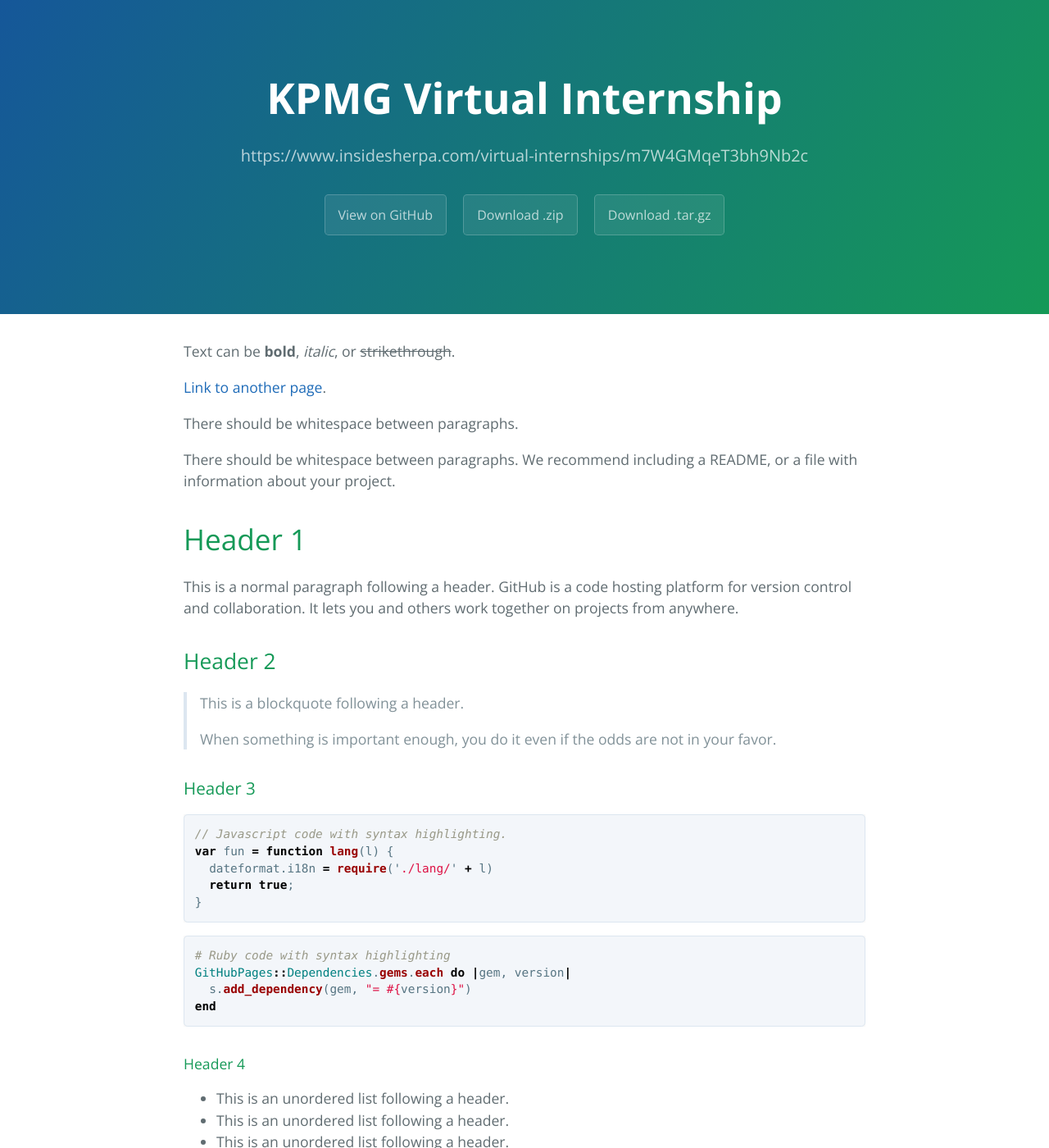
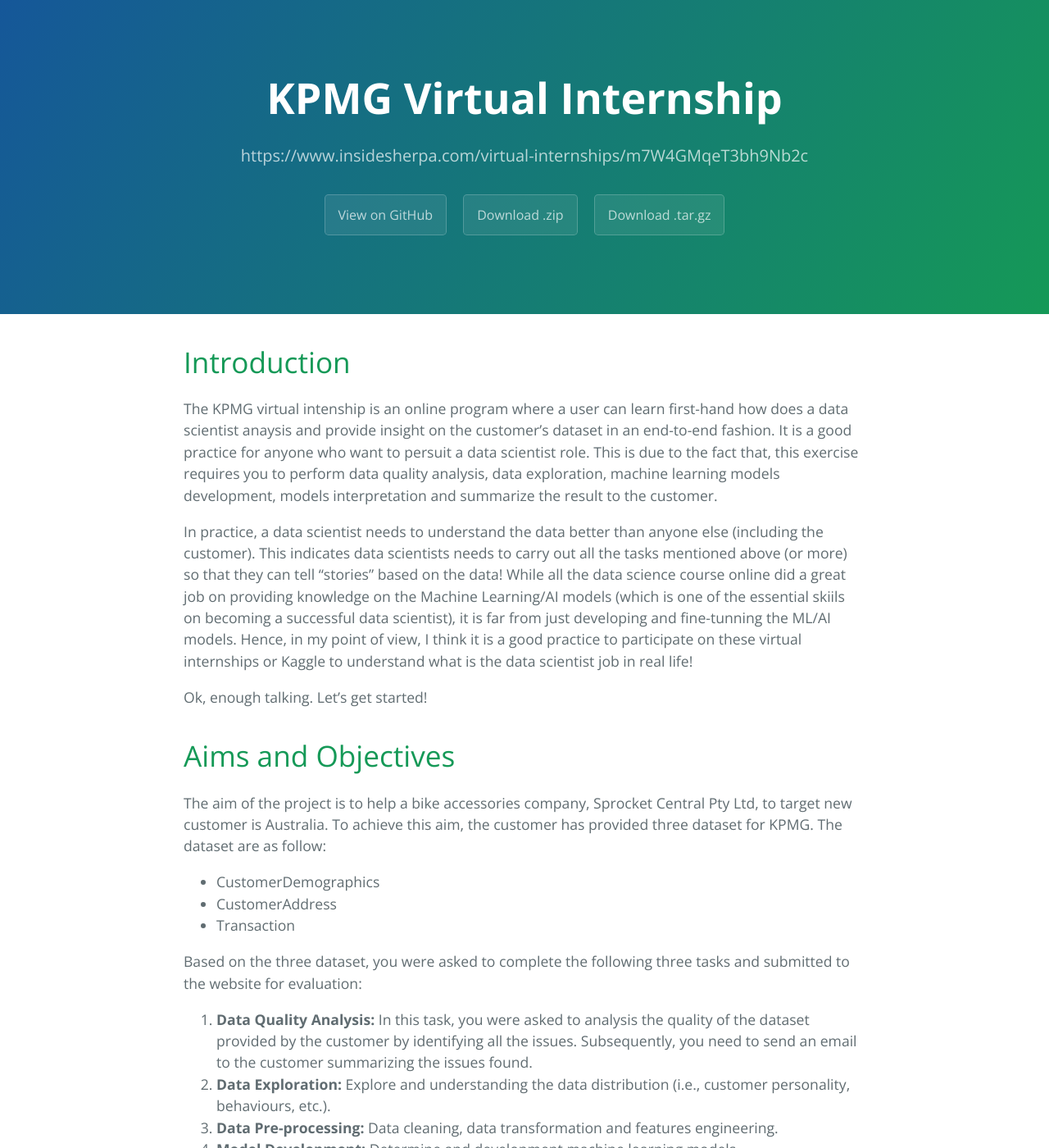
Before and after one commit to jacksenteh/KPMG_Virtual_Internship, a Jekyll site: the page built from docs/index.md, in a window 1280 px wide and 1400 px high. Shown: the whole window at 82% size. Built offline with Jekyll 4.4.1, drawn with Linux system fonts in a browser that asks for light colours; some of the changed text lies outside the part shown.

Commit message:
Added introduction, aims and objective to pages

````diff
--- a/docs/index.md
+++ b/docs/index.md
@@ -3,25 +3,33 @@
 title: KPMG Virtual Internship
 ---
 
-Text can be **bold**, _italic_, or ~~strikethrough~~.
+# Introduction
+The KPMG virtual intenship is an online program where a user can learn first-hand how does a data scientist anaysis and provide insight on the customer's dataset in an end-to-end fashion. It is a good practice for anyone who want to persuit a data scientist role. This is due to the fact that, this exercise requires you to perform data quality analysis, data exploration, machine learning models development, models interpretation and summarize the result to the customer.
 
-[Link to another page](./another-page.html).
+In practice, a data scientist needs to understand the data better than anyone else (including the customer). This indicates data scientists needs to carry out all the tasks mentioned above (or more) so that they can tell "stories" based on the data! While all the data science course online did a great job on providing knowledge on the Machine Learning/AI models (which is one of the essential skiils on becoming a successful data scientist), it is far from just developing and fine-tunning the ML/AI models. Hence, in my point of view, I think it is a good practice to participate on these virtual internships or Kaggle to understand what is the data scientist job in real life!
 
-There should be whitespace between paragraphs.
+Ok, enough talking. Let's get started!
 
-There should be whitespace between paragraphs. We recommend including a README, or a file with information about your project.
+# Aims and Objectives
+The aim of the project is to help a bike accessories company, Sprocket Central Pty Ltd, to target new customer is Australia.
+To achieve this aim, the customer has provided three dataset for KPMG. The dataset are as follow:
+* CustomerDemographics
+* CustomerAddress
+* Transaction
 
-# Header 1
+Based on the three dataset, you were asked to complete the following three tasks and submitted to the website for evaluation:
+1. **Data Quality Analysis:** In this task, you were asked to analysis the quality of the dataset provided by the customer by identifying all the issues. Subsequently, you need to send an email to the customer summarizing the issues found.
+2. **Data Exploration:** Explore and understanding the data distribution (i.e., customer personality, behaviours, etc.).
+3. **Data Pre-processing:** Data cleaning, data transformation and features engineering.
+4. **Model Development:** Determine and development machine learning models.
+5. **Result Interpretation:** Creating a powerpoint presentation which outlines the approaches you take for the data exploration, pre-processing and model development.
 
-This is a normal paragraph following a header. GitHub is a code hosting platform for version control and collaboration. It lets you and others work together on projects from anywhere.
+Every tasks listed had to be approved by the customer before proceeding to the next stage. Hence a detailed explanation are required.
+So if you decide to use a deep neural network to analysis the customer behaviour, make sure you can explain it to the customer...
 
-## Header 2
+***Please note that, the data scientist in KPMG might not reply or communicate with you during the process. A model answer will be provided on each stage and you have to conduct a self-assessment by comparing your's to the model answer.***
 
-> This is a blockquote following a header.
->
-> When something is important enough, you do it even if the odds are not in your favor.
-
-### Header 3
+# Data Quality Analysis
 
 ```js
 // Javascript code with syntax highlighting.
````
Also changed, not shown: docs/backup.md (added, +124 -0 lines).
